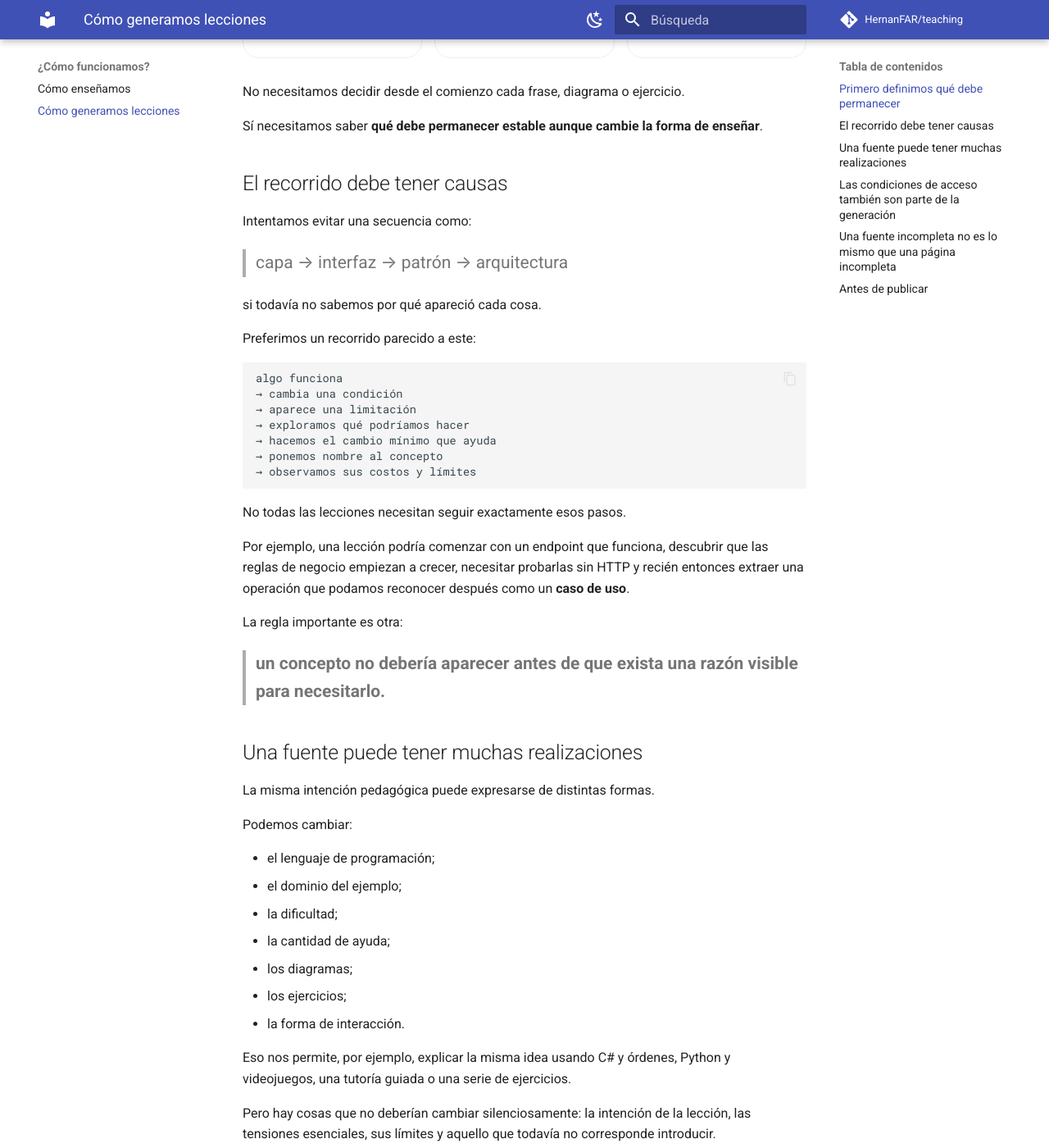
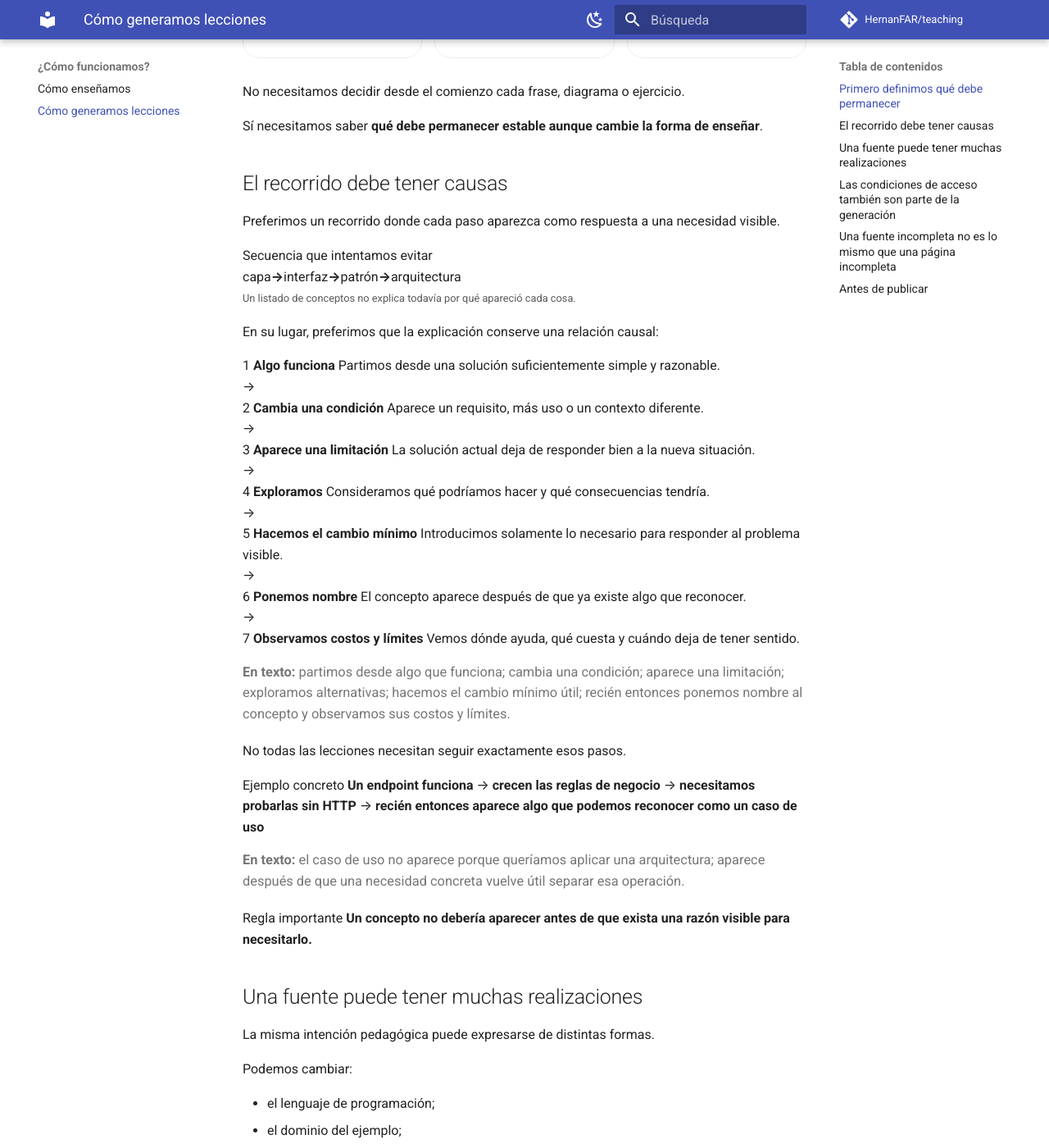
Before and after one commit to HernanFAR/teaching, an MkDocs documentation site: the page built from docs/about/lesson-generation.md, in a window 1280 px wide and 1400 px high, scrolled down 823 px. Shown: the whole window at 82% size. Built offline with MkDocs 1.6.1 and Material for MkDocs 9.7.7, drawn with Linux system fonts in a browser that asks for light colours; comment, search, counter and statistics services are not loaded.

Commit message:
docs: visualize the causal lesson path

````diff
--- a/docs/about/lesson-generation.md
+++ b/docs/about/lesson-generation.md
@@ -40,31 +40,97 @@ Sí necesitamos saber **qué debe permanecer estable aunque cambie la forma de e
 
 ## El recorrido debe tener causas
 
-Intentamos evitar una secuencia como:
+Preferimos un recorrido donde cada paso aparezca como respuesta a una necesidad visible.
 
-> capa → interfaz → patrón → arquitectura
+<div class="causal-anti-pattern">
+<span class="causal-anti-pattern__label">Secuencia que intentamos evitar</span>
+<div class="causal-anti-pattern__flow" aria-label="capa, luego interfaz, luego patrón, luego arquitectura">
+<span>capa</span><b aria-hidden="true">→</b><span>interfaz</span><b aria-hidden="true">→</b><span>patrón</span><b aria-hidden="true">→</b><span>arquitectura</span>
+</div>
+<small>Un listado de conceptos no explica todavía por qué apareció cada cosa.</small>
+</div>
 
-si todavía no sabemos por qué apareció cada cosa.
+En su lugar, preferimos que la explicación conserve una relación causal:
 
-Preferimos un recorrido parecido a este:
+<div class="causal-flow">
 
-```text
-algo funciona
-→ cambia una condición
-→ aparece una limitación
-→ exploramos qué podríamos hacer
-→ hacemos el cambio mínimo que ayuda
-→ ponemos nombre al concepto
-→ observamos sus costos y límites
-```
+<div class="causal-step">
+<span class="causal-step__number">1</span>
+<strong>Algo funciona</strong>
+<span>Partimos desde una solución suficientemente simple y razonable.</span>
+</div>
+
+<div class="causal-flow__arrow" aria-hidden="true">→</div>
+
+<div class="causal-step">
+<span class="causal-step__number">2</span>
+<strong>Cambia una condición</strong>
+<span>Aparece un requisito, más uso o un contexto diferente.</span>
+</div>
+
+<div class="causal-flow__arrow" aria-hidden="true">→</div>
+
+<div class="causal-step">
+<span class="causal-step__number">3</span>
+<strong>Aparece una limitación</strong>
+<span>La solución actual deja de responder bien a la nueva situación.</span>
+</div>
+
+<div class="causal-flow__arrow" aria-hidden="true">→</div>
+
+<div class="causal-step">
+<span class="causal-step__number">4</span>
+<strong>Exploramos</strong>
+<span>Consideramos qué podríamos hacer y qué consecuencias tendría.</span>
+</div>
+
+<div class="causal-flow__arrow" aria-hidden="true">→</div>
+
+<div class="causal-step">
+<span class="causal-step__number">5</span>
+<strong>Hacemos el cambio mínimo</strong>
+<span>Introducimos solamente lo necesario para responder al problema visible.</span>
+</div>
+
+<div class="causal-flow__arrow" aria-hidden="true">→</div>
+
+<div class="causal-step">
+<span class="causal-step__number">6</span>
+<strong>Ponemos nombre</strong>
+<span>El concepto aparece después de que ya existe algo que reconocer.</span>
+</div>
+
+<div class="causal-flow__arrow" aria-hidden="true">→</div>
+
+<div class="causal-step">
+<span class="causal-step__number">7</span>
+<strong>Observamos costos y límites</strong>
+<span>Vemos dónde ayuda, qué cuesta y cuándo deja de tener sentido.</span>
+</div>
+
+</div>
+
+<p class="visual-equivalent"><strong>En texto:</strong> partimos desde algo que funciona; cambia una condición; aparece una limitación; exploramos alternativas; hacemos el cambio mínimo útil; recién entonces ponemos nombre al concepto y observamos sus costos y límites.</p>
 
 No todas las lecciones necesitan seguir exactamente esos pasos.
 
-Por ejemplo, una lección podría comenzar con un endpoint que funciona, descubrir que las reglas de negocio empiezan a crecer, necesitar probarlas sin HTTP y recién entonces extraer una operación que podamos reconocer después como un **caso de uso**.
+<div class="causal-example">
+<span class="causal-example__label">Ejemplo concreto</span>
+<strong>Un endpoint funciona</strong>
+<span aria-hidden="true">→</span>
+<strong>crecen las reglas de negocio</strong>
+<span aria-hidden="true">→</span>
+<strong>necesitamos probarlas sin HTTP</strong>
+<span aria-hidden="true">→</span>
+<strong>recién entonces aparece algo que podemos reconocer como un caso de uso</strong>
+</div>
 
-La regla importante es otra:
+<p class="visual-equivalent"><strong>En texto:</strong> el caso de uso no aparece porque queríamos aplicar una arquitectura; aparece después de que una necesidad concreta vuelve útil separar esa operación.</p>
 
-> **un concepto no debería aparecer antes de que exista una razón visible para necesitarlo.**
+<div class="causal-rule">
+<span class="causal-rule__label">Regla importante</span>
+<strong>Un concepto no debería aparecer antes de que exista una razón visible para necesitarlo.</strong>
+</div>
 
 ## Una fuente puede tener muchas realizaciones
 
````
